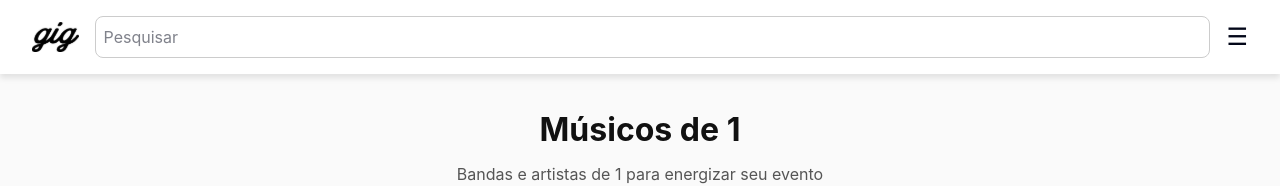
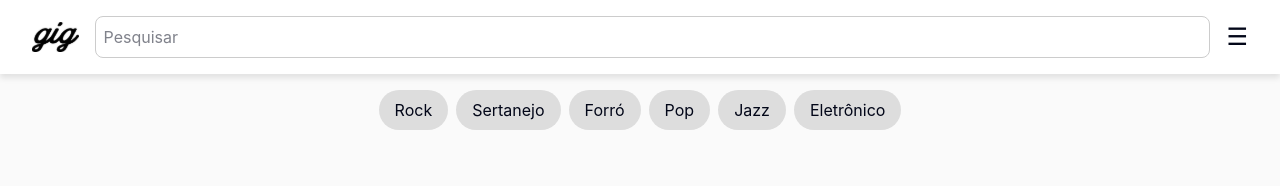
Before and after one commit to ArthurDiogenes/gig-front, a React (Vite) app: page /genero/1 in a window 1280 px wide. Shown: the top 186 px of the page. Built offline with nearby package versions, Linux system fonts and the light colour scheme; no server answers.

Commit message:
atualizando filtro genero

```diff
--- a/src/components/CardMusico/CardMusico.Module.css
+++ b/src/components/CardMusico/CardMusico.Module.css
@@ -1,41 +1,48 @@
 .card {
-    background: #000;
-    color: white;
-    border: none;
+  display: flex;
+  align-items: center;
+  background: #1a1a1a;
   border-radius: 12px;
-    overflow: hidden;
+  padding: 1rem;
+  cursor: pointer;
+  transition: background 0.2s, transform 0.2s;
   width: 100%;
-    max-width: 260px;
-    cursor: pointer;
-    box-shadow: 0 8px 20px rgba(0,0,0,0.25);
-    transition: transform 0.3s ease;
+  max-width: 600px;
+  margin-bottom: 1rem;
+}
+
+.card:hover {
+  background: #2a2a2a;
+  transform: translateY(-2px);
+}
+
+.thumbnail {
+  width: 80px;
+  height: 80px;
+  object-fit: cover;
+  border-radius: 8px;
+  margin-right: 1rem;
+}
+
+.content {
+  flex: 1;
   display: flex;
   flex-direction: column;
 }
 
-  .card:hover {
-    transform: scale(1.03);
+.genre {
+  margin: 0;
+  font-size: 1.2rem;
+  color: #ffffff;
 }
 
-  .image {
-    width: 100%;
-    height: 180px;
-    object-fit: cover;
-  }
-
-  .info {
-    padding: 1rem;
-    text-align: center;
-  }
-
-  .genre {
-    font-size: 1.25rem;
-    font-weight: bold;
-    margin: 0;
+.name {
+  margin: 0.2rem 0;
+  color: #cccccc;
+  font-size: 1rem;
 }
 
 .bandCount {
-    margin-top: 0.4rem;
-    font-size: 0.9rem;
-    color: #ccc;
+  font-size: 0.85rem;
+  color: #888888;
 }
--- a/src/components/CardMusico/CardMusico.tsx
+++ b/src/components/CardMusico/CardMusico.tsx
@@ -1,22 +1,24 @@
-import styles from './GenreCollectionCard.module.css';
+import styles from './CardMusico.module.css';
 
-interface GenreCollectionCardProps {
+interface CardMusicoProps {
+  name: string;
   genre: string;
   image: string;
-  bandCount?: number; // número de bandas do gênero, opcional
+  bandCount?: number;
   onClick?: () => void;
 }
 
-export default function GenreCollectionCard({ genre, image, bandCount, onClick }: GenreCollectionCardProps) {
+export default function CardMusico({ name, genre, image, bandCount, onClick }: CardMusicoProps) {
   return (
-    <button className={styles.card} onClick={onClick}>
-      <img src={image} alt={genre} className={styles.image} />
-      <div className={styles.info}>
-        <h3 className={styles.genre}>{genre}</h3>
+    <div className={styles.card} onClick={onClick}>
+      <img src={image} alt={genre} className={styles.thumbnail} />
+      <div className={styles.content}>
+
+        <h3 className={styles.name}>{name}</h3>
         {bandCount !== undefined && (
-          <p className={styles.bandCount}>{bandCount} bandas</p>
+          <span className={styles.bandCount}>{bandCount} bandas</span>
         )}
       </div>
-    </button>
+    </div>
   );
 }
--- a/src/components/GenreSelector/GenreSelector.module.css
+++ b/src/components/GenreSelector/GenreSelector.module.css
@@ -4,6 +4,7 @@
     overflow-x: auto;
     padding: 16px;
     white-space: nowrap;
+    justify-content: center;
 }
 
 .genreButton {
--- a/src/pages/TelaGenero/TelaGenero.tsx
+++ b/src/pages/TelaGenero/TelaGenero.tsx
@@ -1,42 +1,47 @@
-import { useParams } from "react-router-dom";
+import { useNavigate, useParams } from "react-router-dom";
 import Navbar from "../../components/Navbar/Navbar";
 import Footer from "../../components/Footer/Footer";
-import BandCard from "../../components/BandCard/BandCard";
+import CardMusico from "../../components/CardMusico/CardMusico";
 import styles from "./TelaGenero.module.css";
+import GenreSelector from "../../components/GenreSelector/GenreSelector";
+
+
 
 const bandas = [
-  {name: "Selvagens a Procura de Lei", genre: "rock", image: "/images/selvaprocuradelei.jpg",},
-  {name: "Corja", genre: "rock", image: "/images/corja.jpg",},
-  {name: "Garotos da Capital", genre: "rock", image: "/images/garotos-da-capital.jpg",},
-  {name: "Audiolave", genre: "rock", image: "/images/audioslave.jpg",},
-  {name: "Metallica", genre: "rock", image: "/images/metallica.jpg",},
-  {name: "System of a Down", genre: "rock", image: "/images/system.jpg",},
-  {name: "Sound Garden", genre: "rock", image: "/images/soundgarden.jpg",},
-  {name: "The Doors", genre: "rock", image: "/images/thedoors.jpg",},
-  {name: "Nirvana", genre: "rock", image: "/images/nirvana.jpg",},
-  {name: "Queen of the Stone Age", genre: "rock", image: "/images/qotsa.jpg",},
+  {name: "Selvagens a Procura de Lei", genre: "Rock", image: "/images/selvaprocuradelei.jpg",},
+  {name: "Corja", genre: "Rock", image: "/images/corja.jpg",},
+  {name: "Garotos da Capital", genre: "Rock", image: "/images/garotos-da-capital.jpg",},
+  {name: "Audiolave", genre: "Rock", image: "/images/audioslave.jpg",},
+  {name: "Metallica", genre: "Rock", image: "/images/metallica.jpg",},
+  {name: "System of a Down", genre: "Rock", image: "/images/system.jpg",},
+  {name: "Sound Garden", genre: "Rock", image: "/images/soundgarden.jpg",},
+  {name: "The Doors", genre: "Rock", image: "/images/thedoors.jpg",},
+  {name: "Nirvana", genre: "Rock", image: "/images/nirvana.jpg",},
+  {name: "Queen of the Stone Age", genre: "Rock", image: "/images/qotsa.jpg",},
 
 
-  {name: "Gustavo Mioto", genre: "sertanejo", image: "/images/gustavo-mioto.jpg",},
-  {name: "Ana Castela", genre: "sertanejo", image: "/images/ana-castela.jpg",},
-  {name: "Simone", genre: "sertanejo", image: "/images/simone.jpg",},
-  {name: "Luan Santana", genre: "sertanejo", image: "/images/ls.jpg",},
+  {name: "Gustavo Mioto", genre: "Sertanejo", image: "/images/gustavo-mioto.jpg",},
+  {name: "Ana Castela", genre: "Sertanejo", image: "/images/ana-castela.jpg",},
+  {name: "Simone", genre: "Sertanejo", image: "/images/simone.jpg",},
+  {name: "Luan Santana", genre: "Sertanejo", image: "/images/ls.jpg",},
 
 
-  {name: "Mastruz com Leite", genre: "forró", image: "/images/mastruz-leite.jpg",},
-  {name: "Wesley Safadão", genre: "forró", image: "/images/safadao.jpg",},
-  {name: "Xand Avião", genre: "forró", image: "/images/xand-aviao.jpg",},
-  {name: "Solange", genre: "forró", image: "/images/solange.jpg",},
+  {name: "Mastruz com Leite", genre: "Forró", image: "/images/mastruz-leite.jpg",},
+  {name: "Wesley Safadão", genre: "Forró", image: "/images/safadao.jpg",},
+  {name: "Xand Avião", genre: "Forró", image: "/images/xand-aviao.jpg",},
+  {name: "Solange", genre: "Forró", image: "/images/solange.jpg",},
 
-  {name: "Dualipa", genre: "pop", image: "/images/dualipa.jpg",},
-  {name: "Michal Jackson", genre: "pop", image: "/images/mj.jpg",},
+  {name: "Dualipa", genre: "Pop", image: "/images/dualipa.jpg",},
+  {name: "Michal Jackson", genre: "Pop", image: "/images/mj.jpg",},
 
-  {name: "Jazz Brothers", genre: "jazz", image: "/images/jazzbrothers.jpg",},
+  {name: "Jazz Brothers", genre: "Jazz", image: "/images/jazzbrothers.jpg",},
+
+  {name: "Panchiko", genre: "Eletrônico", image: "/images/panchiko.jpg",},
 ];
-
 
 export default function TelaGenero() {
   const { genero } = useParams();
+  const navigate = useNavigate();
 
   const generoFormatado = genero
     ? genero
@@ -45,13 +50,15 @@ export default function TelaGenero() {
         .join(" ")
     : "";
 
-  const bandasFiltradas = bandas.filter(
-    (banda) => banda.genre.toLowerCase() === genero?.toLowerCase()
-  );
+  const bandasFiltradas = bandas
+    .filter((banda) => banda.genre.toLowerCase() === genero?.toLowerCase())
+    .sort((a, b) => a.name.localeCompare(b.name)); // ⬅️ Aqui está a ordenação alfabética
 
   return (
     <div className={styles.container}>
       <Navbar />
+      <GenreSelector onGenreSelect={(genero) => navigate(`/genero/${genero.toLowerCase()}`)} />
+
       <div className={styles.mainContent}>
         <h1 className={styles.title}>Músicos de {generoFormatado}</h1>
         <p className={styles.subTitle}>
@@ -61,7 +68,7 @@ export default function TelaGenero() {
         <div className={styles.grid}>
           {bandasFiltradas.length > 0 ? (
             bandasFiltradas.map((banda, index) => (
-              <BandCard
+              <CardMusico
                 key={index}
                 name={banda.name}
                 genre={banda.genre}
@@ -74,6 +81,7 @@ export default function TelaGenero() {
           )}
         </div>
       </div>
+
       <Footer />
     </div>
   );
```
Also changed, not shown: 1 other file (tests, documents, lock files or other folders). Lines whose indentation alone changed are shown as unchanged.
